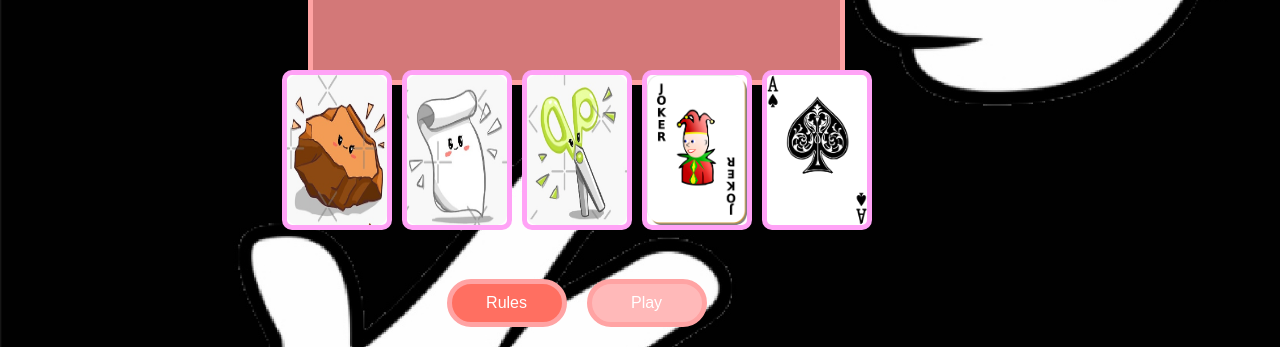
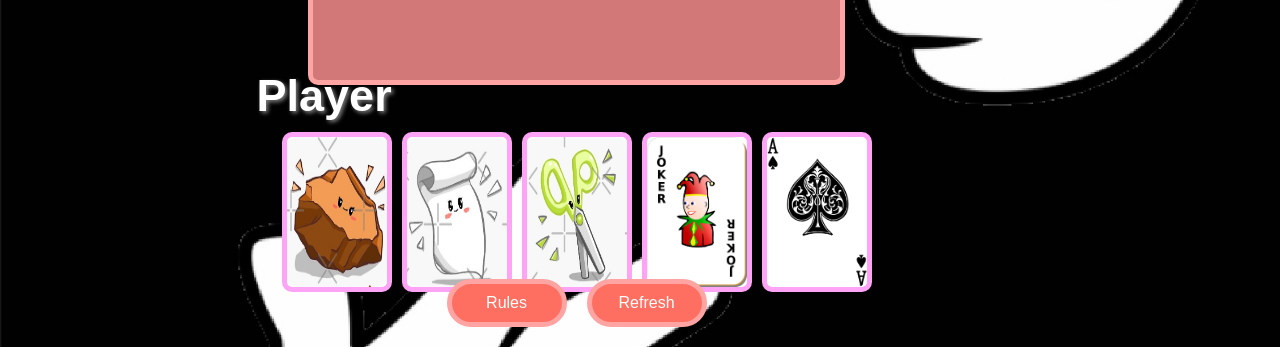
Before and after one commit to WeCanCodeIT/arcade-dayz-team-super-awesome, a React (Create React App) app in the folder Frontend/: page /RPSJokerAce in a window 1280 px wide. Shown: the part 453-800 px from the top of the page. Built offline with nearby package versions, Linux system fonts and the light colour scheme; no server answers.

Commit message:
fixed score issue

```diff
--- a/Frontend/src/components/RPSJokerAceGame.jsx
+++ b/Frontend/src/components/RPSJokerAceGame.jsx
@@ -1,40 +1,34 @@
-import React, { useState } from "react";
+import React, { useState, useEffect } from "react";
 import Player from "./RPSJokerAcePlayer";
 import RPSRulesModal from "./RPSRulesModal";
 import "../RPSJokerAce.css";
 
-const RPSJokerAceGame = () => {
+const RPSJokerAceGame = ({ onWinner }) => {
   const [playerChoice, setPlayerChoice] = useState("");
   const [cpuChoice, setCpuChoice] = useState("");
   const [result, setResult] = useState("");
   const [playerMatchScore, setPlayerMatchScore] = useState(0);
   const [cpuMatchScore, setCpuMatchScore] = useState(0);
-  const [playerChoices] = useState([
-    "rock",
-    "paper",
-    "scissors",
-    "joker",
-    "ace",
-  ]);
-  const [cpuChoices] = useState([
-    "rock",
-    "paper",
-    "scissors",
-    "joker",
-    "ace",
-  ]);
+  const [playerChoices] = useState(["rock", "paper", "scissors", "joker", "ace"]);
+  const [cpuChoices] = useState(["rock", "paper", "scissors", "joker", "ace"]);
   const [playerUsedChoices, setPlayerUsedChoices] = useState([]);
   const [cpuUsedChoices, setCpuUsedChoices] = useState([]);
   const [showModal, setShowModal] = useState(false);
   const [matchEnded, setMatchEnded] = useState(false);
+  const maxRounds = 5;
+
+  useEffect(() => {
+    if (playerUsedChoices.length === maxRounds) {
+      handleEndMatch();
+    }
+  }, [playerUsedChoices]);
 
   const getCpuChoice = () => {
     const availableCpuChoices = cpuChoices.filter(
       (choice) => !cpuUsedChoices.includes(choice)
     );
     const randomIndex = Math.floor(Math.random() * availableCpuChoices.length);
-    const randomChoice = availableCpuChoices[randomIndex];
-    return randomChoice;
+    return availableCpuChoices[randomIndex];
   };
 
   const determineWinner = (player, cpu) => {
@@ -44,72 +38,36 @@ const RPSJokerAceGame = () => {
 
     switch (player) {
       case "rock":
-        switch (cpu) {
-          case "scissors":
-          case "joker":
-            return "Player wins!";
-          case "paper":
-          case "ace":
-            return "CPU wins!";
-        }
+        return cpu === "scissors" || cpu === "joker" ? "Player wins!" : "CPU wins!";
       case "paper":
-        switch (cpu) {
-          case "rock":
-          case "joker":
-            return "Player wins!";
-          case "scissors":
-          case "ace":
-            return "CPU wins!";
-        }
+        return cpu === "rock" || cpu === "joker" ? "Player wins!" : "CPU wins!";
       case "scissors":
-        switch (cpu) {
-          case "paper":
-          case "joker":
-            return "Player wins!";
-          case "rock":
-          case "ace":
-            return "CPU wins!";
-        }
+        return cpu === "paper" || cpu === "joker" ? "Player wins!" : "CPU wins!";
       case "joker":
-        switch (cpu) {
-          case "ace":
-            return "Player wins!";
-          default:
-            return "CPU wins!";
-        }
+        return cpu === "ace" ? "Player wins!" : "CPU wins!";
       case "ace":
-        switch (cpu) {
-          case "rock":
-          case "paper":
-          case "scissors":
-            return "Player wins!";
-          case "joker":
-            return "CPU wins!";
-        }
+        return cpu === "rock" || cpu === "paper" || cpu === "scissors" ? "Player wins!" : "CPU wins!";
       default:
         return "Thanks for playing!";
     }
   };
 
-  const playGame = () => {
+  const playGame = (selectedChoice) => {
     const newCpuChoice = getCpuChoice();
-    const gameResult = determineWinner(playerChoice, newCpuChoice);
+    const gameResult = determineWinner(selectedChoice, newCpuChoice);
 
     if (gameResult === "Player wins!") {
       setPlayerMatchScore(playerMatchScore + 1);
     } else if (gameResult === "CPU wins!") {
       setCpuMatchScore(cpuMatchScore + 1);
-    } else {
-      setPlayerMatchScore(playerMatchScore);
-      setCpuMatchScore(cpuMatchScore);
     }
 
-    setPlayerUsedChoices([...playerUsedChoices, playerChoice]);
+    setPlayerUsedChoices([...playerUsedChoices, selectedChoice]);
     setCpuUsedChoices([...cpuUsedChoices, newCpuChoice]);
     setCpuChoice(newCpuChoice);
     setResult(gameResult);
 
-    if (playerUsedChoices.length === 5) {
+    if (playerUsedChoices.length === maxRounds) {
       handleEndMatch();
     }
   };
@@ -127,15 +85,17 @@ const RPSJokerAceGame = () => {
     let matchResult;
     if (playerMatchScore > cpuMatchScore) {
       matchResult = "Player wins the game!";
+      onWinner();
     } else if (cpuMatchScore > playerMatchScore) {
       matchResult = "CPU wins the game!";
     } else {
       matchResult = "It's a tie game!";
     }
     window.alert(matchResult);
+    resetGame();
   };
 
-  const handleRefreshClick = () => {
+  const resetGame = () => {
     setPlayerChoice("");
     setCpuChoice("");
     setResult("");
@@ -159,8 +119,9 @@ const RPSJokerAceGame = () => {
         </div>
         <div className="player-container">
           <Player
+            name="Player"
             choice={playerChoice}
-            setChoice={setPlayerChoice}
+            playGame={playGame}
             availableChoices={playerChoices.filter(
               (choice) => !playerUsedChoices.includes(choice)
             )}
@@ -170,12 +131,12 @@ const RPSJokerAceGame = () => {
           <button className="rules-btn" onClick={handleShowModal}>
             Rules
           </button>
-          {!matchEnded && (
-            <button onClick={playGame} disabled={!playerChoice}>
+          {/* {!matchEnded && (
+            <button onClick={() => playGame(playerChoice)} disabled={!playerChoice}>
               Play
             </button>
-          )}
-          {/* <button onClick={handleRefreshClick}>Refresh</button> */}
+          )}*/
+          <button onClick={resetGame}>Refresh</button> }
         </div>
         <div className="cpu-container">
           {cpuChoice && <p>CPU chose: {cpuChoice}</p>}
--- a/Frontend/src/components/RPSJokerAcePlayer.jsx
+++ b/Frontend/src/components/RPSJokerAcePlayer.jsx
@@ -1,9 +1,9 @@
 import React from 'react';
 import '../RPSJokerAce.css';
 
-const Player = ({ name, choice, setChoice, availableChoices }) => {
+const Player = ({ name, choice, playGame, availableChoices }) => {
   const handleChoice = (selectedChoice) => {
-    setChoice(selectedChoice);
+    playGame(selectedChoice);
   };
 
   return (
```
